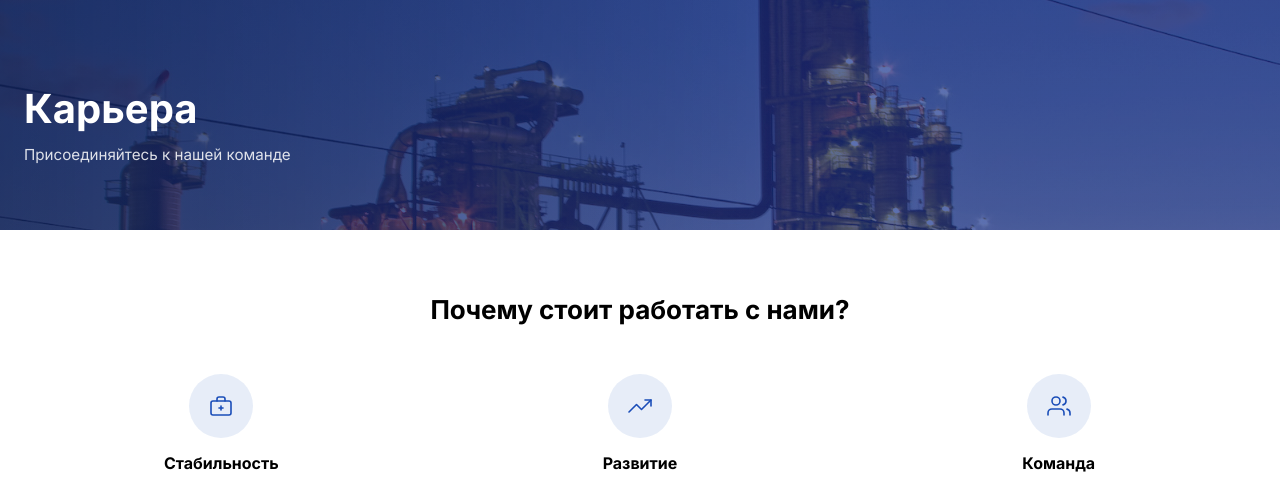
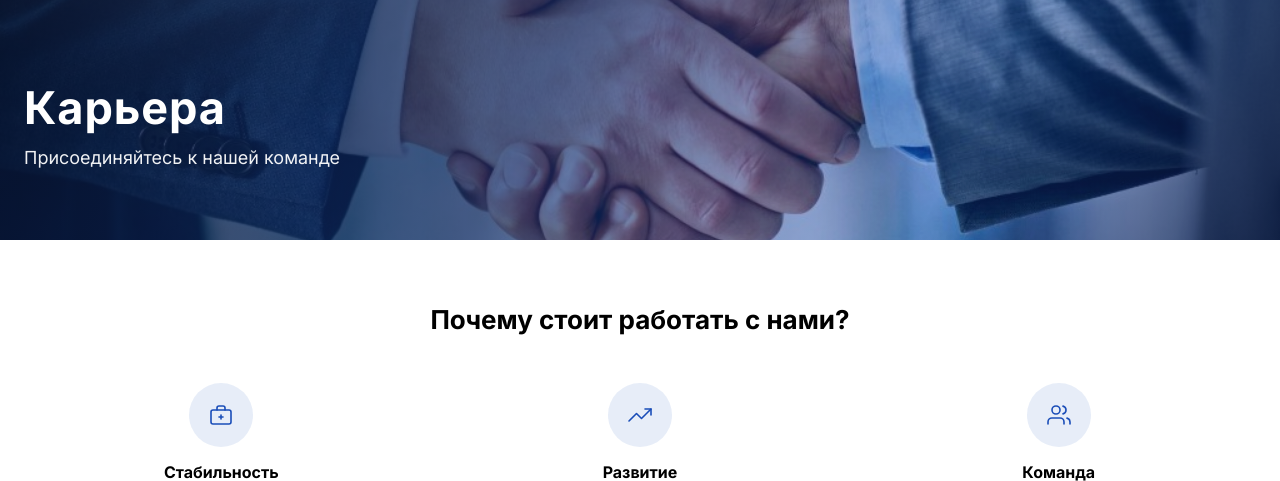
Before and after one commit to vesker034/BYKOVOGAZ, a Django app: page /career/ in a window 1280 px wide. Shown: the part 90-571 px from the top of the page. Run offline with Django 5.2, Linux system fonts and the light colour scheme; data that the repository does not hold is empty.

Commit message:
Унифицировать hero-блоки внутренних страниц

```diff
--- a/static/css/figma-pages.css
+++ b/static/css/figma-pages.css
@@ -52,7 +52,7 @@
 
 .works-figma {
     /* Hero: как у «Новости» — градиент 100% + фото 20% (Figma); файл static/img/works/hero-works-industrial.png */
-    --works-hero-bg-image: url("../img/works/hero-works-industrial.png");
+    --works-hero-bg-image: url("../img/hero-works-main.png");
     --figma-page-hero-bg: var(--works-hero-bg-image);
     --works-blue: #155dfc;
     --works-blue-deep: #0d4ed0;
@@ -462,7 +462,8 @@
     --news-surface: #f9fafb;
     --news-radius: 10px;
     /* Hero Figma: Fill 1 — изображение 20%; Fill 2 — linear gradient 100% (ниже по стеку). */
-    --news-hero-bg-image: url("../img/news/hero-news-press.png");
+    --news-hero-bg-image: url("../img/hero-press-microphones.png");
+    --news-hero-bg-position: center 48%;
     --figma-page-hero-bg: var(--news-hero-bg-image);
 }
 
@@ -488,7 +489,7 @@
     inset: 0;
     background-image: var(--news-hero-bg-image);
     background-size: cover;
-    background-position: center;
+    background-position: var(--news-hero-bg-position);
     opacity: 0.2;
     pointer-events: none;
 }
@@ -732,7 +733,8 @@
     --gallery-surface: #f9fafb;
     --gallery-canvas: #eceff3;
     --gallery-radius: 12px;
-    --gallery-hero-bg-image: url("../img/works/hero-works-industrial.png");
+    --gallery-hero-bg-image: url("../img/hero-press-microphones.png");
+    --gallery-hero-bg-position: center 48%;
     --figma-page-hero-bg: var(--gallery-hero-bg-image);
 }
 
@@ -757,7 +759,7 @@
     inset: 0;
     background-image: var(--gallery-hero-bg-image);
     background-size: cover;
-    background-position: center;
+    background-position: var(--gallery-hero-bg-position);
     opacity: 0.2;
     pointer-events: none;
 }
--- a/static/css/style.css
+++ b/static/css/style.css
@@ -82,106 +82,126 @@ a:hover {
 
 .page-hero {
     position: relative;
-    min-height: clamp(14rem, 18vw, 18rem);
+    isolation: isolate;
+    min-height: clamp(15rem, 18vw, 18rem);
     display: flex;
     align-items: flex-end;
-    padding: clamp(2.5rem, 5vw, 4rem) 0;
-    background-color: #123a8a;
-    background-position: center;
-    background-repeat: no-repeat;
-    background-size: cover;
+    padding: clamp(2.75rem, 5vw, 3.75rem) 0 clamp(3rem, 6vw, 4.25rem);
+    background-color: #0a1f4a;
     color: #fff;
     overflow: hidden;
-}
-
-.page-hero::before {
+    --page-hero-bg-image: url("../img/hero-home-main.png");
+    --page-hero-bg-position: center;
+    --page-hero-bg-size: cover;
+    --page-hero-scrim:
+        linear-gradient(118deg, rgba(6, 20, 52, 0.94) 0%, rgba(15, 45, 110, 0.84) 42%, rgba(21, 93, 252, 0.4) 74%, rgba(8, 26, 68, 0.9) 100%);
+}
+
+.page-hero__media {
+    position: absolute;
+    inset: 0;
+    background-color: #0a1f4a;
+    background-image: var(--page-hero-bg-image);
+    background-position: var(--page-hero-bg-position);
+    background-repeat: no-repeat;
+    background-size: var(--page-hero-bg-size);
+    filter: none;
+    transform: none;
+}
+
+.page-hero__media::after {
     content: "";
     position: absolute;
     inset: 0;
-    background: linear-gradient(90deg, rgba(10, 24, 54, 0.55) 0%, rgba(10, 24, 54, 0.18) 60%, rgba(10, 24, 54, 0.18) 100%),
-        linear-gradient(0deg, rgba(26, 61, 177, 0.65), rgba(26, 61, 177, 0.65));
+    background-image: var(--page-hero-bg-image);
+    background-position: var(--page-hero-bg-position);
+    background-repeat: no-repeat;
+    background-size: var(--page-hero-bg-size);
+    opacity: 0.08;
+    pointer-events: none;
+}
+
+.page-hero__scrim {
+    position: absolute;
+    inset: 0;
+    background: var(--page-hero-scrim);
+}
+
+.page-hero--about,
+.page-hero--field,
+.page-hero--team,
+.page-hero--license,
+.page-hero--tour {
+    --page-hero-bg-image: url("../img/hero-about-office.png");
+}
+
+.page-hero--career {
+    --page-hero-bg-image: url("../img/hero-career-handshake.png");
+}
+
+.page-hero--contacts {
+    --page-hero-bg-image: url("../img/hero-contacts-icons.png");
 }
 
 .page-hero--about {
-    background-image: url("../img/home-hero.jpg");
-}
-
-.page-hero--about::before {
-    background: linear-gradient(90deg, rgba(10, 24, 54, 0.55) 0%, rgba(10, 24, 54, 0.18) 60%, rgba(10, 24, 54, 0.18) 100%),
-        linear-gradient(0deg, rgba(26, 61, 177, 0.62), rgba(26, 61, 177, 0.62));
+    --page-hero-bg-position: center 58%;
+    --page-hero-scrim:
+        linear-gradient(118deg, rgba(7, 18, 46, 0.82) 0%, rgba(15, 48, 120, 0.68) 44%, rgba(21, 93, 252, 0.24) 72%, rgba(9, 27, 74, 0.8) 100%);
 }
 
 .page-hero--field {
-    background-image: url("../img/home-hero.jpg");
-}
-
-.page-hero--field::before {
-    background: linear-gradient(90deg, rgba(10, 24, 54, 0.48) 0%, rgba(10, 24, 54, 0.16) 60%, rgba(10, 24, 54, 0.16) 100%),
-        linear-gradient(0deg, rgba(26, 61, 177, 0.58), rgba(26, 61, 177, 0.58));
+    --page-hero-scrim:
+        linear-gradient(118deg, rgba(7, 18, 46, 0.8) 0%, rgba(13, 41, 98, 0.66) 42%, rgba(47, 118, 255, 0.2) 74%, rgba(7, 21, 58, 0.78) 100%);
 }
 
 .page-hero--team {
-    background-image: url("../img/home-hero.jpg");
-}
-
-.page-hero--team::before {
-    background: linear-gradient(90deg, rgba(10, 24, 54, 0.5) 0%, rgba(10, 24, 54, 0.18) 60%, rgba(10, 24, 54, 0.18) 100%),
-        linear-gradient(0deg, rgba(26, 61, 177, 0.6), rgba(26, 61, 177, 0.6));
+    --page-hero-scrim:
+        linear-gradient(118deg, rgba(8, 22, 52, 0.82) 0%, rgba(17, 49, 114, 0.68) 40%, rgba(32, 104, 255, 0.22) 74%, rgba(8, 24, 68, 0.8) 100%);
 }
 
 .page-hero--license {
-    background-image: url("../img/home-hero.jpg");
-}
-
-.page-hero--license::before {
-    background: linear-gradient(90deg, rgba(10, 24, 54, 0.5) 0%, rgba(10, 24, 54, 0.18) 60%, rgba(10, 24, 54, 0.18) 100%),
-        linear-gradient(0deg, rgba(26, 61, 177, 0.56), rgba(26, 61, 177, 0.56));
+    --page-hero-scrim:
+        linear-gradient(118deg, rgba(7, 18, 46, 0.82) 0%, rgba(14, 42, 102, 0.68) 42%, rgba(19, 80, 201, 0.24) 72%, rgba(7, 24, 63, 0.8) 100%);
 }
 
 .page-hero--tour {
-    background-image: url("../img/home-hero.jpg");
-}
-
-.page-hero--tour::before {
-    background: linear-gradient(90deg, rgba(10, 24, 54, 0.52) 0%, rgba(10, 24, 54, 0.18) 60%, rgba(10, 24, 54, 0.18) 100%),
-        linear-gradient(0deg, rgba(26, 61, 177, 0.6), rgba(26, 61, 177, 0.6));
+    --page-hero-scrim:
+        linear-gradient(118deg, rgba(7, 20, 50, 0.82) 0%, rgba(12, 44, 110, 0.68) 40%, rgba(21, 93, 252, 0.24) 72%, rgba(8, 24, 66, 0.8) 100%);
 }
 
 .page-hero--career {
-    background-image: url("../img/home-hero.jpg");
-}
-
-.page-hero--career::before {
-    background: linear-gradient(90deg, rgba(10, 24, 54, 0.54) 0%, rgba(10, 24, 54, 0.2) 60%, rgba(10, 24, 54, 0.2) 100%),
-        linear-gradient(0deg, rgba(26, 61, 177, 0.62), rgba(26, 61, 177, 0.62));
+    --page-hero-bg-position: center 52%;
+    --page-hero-scrim:
+        linear-gradient(118deg, rgba(7, 20, 50, 0.84) 0%, rgba(14, 45, 108, 0.72) 42%, rgba(21, 93, 252, 0.26) 74%, rgba(8, 24, 66, 0.82) 100%);
 }
 
 .page-hero--contacts {
-    background-image: url("../img/home-hero.jpg");
-}
-
-.page-hero--contacts::before {
-    background: linear-gradient(90deg, rgba(10, 24, 54, 0.5) 0%, rgba(10, 24, 54, 0.18) 60%, rgba(10, 24, 54, 0.18) 100%),
-        linear-gradient(0deg, rgba(26, 61, 177, 0.58), rgba(26, 61, 177, 0.58));
+    --page-hero-bg-position: center 66%;
+    --page-hero-scrim:
+        linear-gradient(118deg, rgba(7, 18, 46, 0.82) 0%, rgba(13, 39, 94, 0.7) 42%, rgba(21, 93, 252, 0.22) 72%, rgba(8, 22, 60, 0.8) 100%);
 }
 
 .page-hero__inner {
     position: relative;
     z-index: 1;
+    text-align: left;
 }
 
 .page-hero__title {
-    margin: 0;
+    margin: 0 0 0.65rem;
     font-family: var(--font-heading);
     font-weight: 700;
-    font-size: clamp(1.75rem, 2vw + 1rem, 2.5rem);
-    line-height: 1.1;
+    font-size: clamp(2rem, 1.7rem + 1.4vw, 3rem);
+    line-height: 1.12;
+    letter-spacing: 0.02em;
 }
 
 .page-hero__lead {
-    margin: var(--space-3) 0 0;
-    font-size: 0.95rem;
-    color: rgba(255, 255, 255, 0.85);
+    margin: 0;
+    max-width: 38rem;
+    font-size: clamp(1rem, 0.95rem + 0.25vw, 1.125rem);
+    line-height: 1.55;
+    color: rgba(255, 255, 255, 0.94);
 }
 
 .content-grid {
@@ -1375,7 +1395,7 @@ a.site-footer__contact-text:hover {
     overflow: hidden;
     background:
         linear-gradient(90deg, rgba(28, 57, 142, 0.82), rgba(20, 71, 230, 0.78)),
-        url("https://upload.wikimedia.org/wikipedia/commons/4/48/Chevron_El_Segundo_refinery%2C_2007.jpg"),
+        url("../img/hero-home-main.png"),
         linear-gradient(180deg, #5971ad 0%, #2b4ba2 100%);
     color: #fff;
     background-size: cover;
--- a/templates/components/page_hero.html
+++ b/templates/components/page_hero.html
@@ -1,4 +1,6 @@
 <section class="page-hero{% if hero_class %} {{ hero_class }}{% endif %}">
+    <div class="page-hero__media" aria-hidden="true"></div>
+    <div class="page-hero__scrim" aria-hidden="true"></div>
     <div class="site-container page-hero__inner">
         <h1 class="page-hero__title">{{ title }}</h1>
         {% if lead %}
```
Also changed, not shown: static/img/hero-about-office.png (added), static/img/hero-career-handshake.png (added), static/img/hero-contacts-icons.png (added), static/img/hero-home-main.png (added), static/img/hero-press-microphones.png (added), static/img/hero-works-main.png (added).
